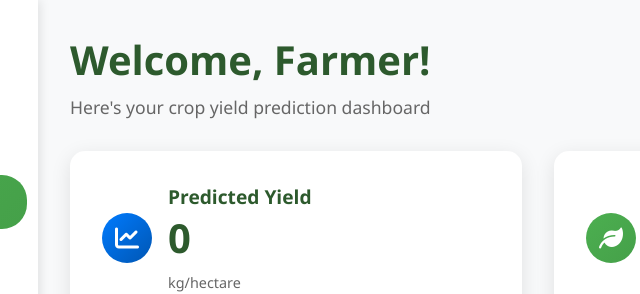
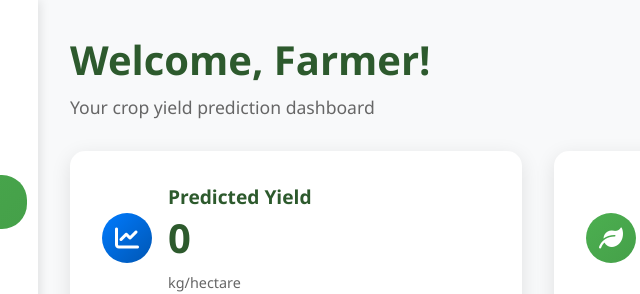
Before and after one commit to pratiksha254/AgriPredict, a website: page public/predict.html in a window 1280 px wide. Shown: the top 294 px of the page, 242-882 px from the left. Drawn offline with nearby package versions, Linux system fonts and the light colour scheme; files whose address does not match are found by name.

Commit message:
Adding files

```diff
--- a/predict.html
+++ b/public/predict.html
@@ -9,7 +9,6 @@
     <link rel="stylesheet" href="predict.css">
 </head>
 <body>
-    <!-- Sidebar -->
     <div class="sidebar">
         <div class="logo">
             <i class="fas fa-seedling"></i>
@@ -55,20 +54,20 @@
         </button>
     </div>
 
-    <!-- Main Content -->
+
     <div class="main-content">
-        <!-- Header -->
+
         <div class="header">
             <div class="welcome-text">
                 <h1>Welcome, Farmer!</h1>
-                <p>Here's your crop yield prediction dashboard</p>
+                <p>Your crop yield prediction dashboard</p>
             </div>
             <div class="user-profile">
                 <div class="profile-avatar">F</div>
             </div>
         </div>
 
-        <!-- Dashboard Overview -->
+
         <div class="dashboard-grid">
             <div class="card">
                 <div class="card-header">
@@ -110,7 +109,7 @@
             </div>
         </div>
 
-        <!-- Prediction Form -->
+
         <div class="prediction-section">
             <h2 class="section-title">
                 <i class="fas fa-calculator"></i>
@@ -177,7 +176,7 @@
             </form>
         </div>
 
-        <!-- Results Section -->
+
         <div class="results-section" id="resultCard">
             <h2 class="section-title">
                 <i class="fas fa-chart-pie"></i>
@@ -209,7 +208,6 @@
             </div>
         </div>
 
-        <!-- Charts Section -->
         <div class="charts-section">
             <div class="chart-card">
                 <h3 class="chart-title">
```
